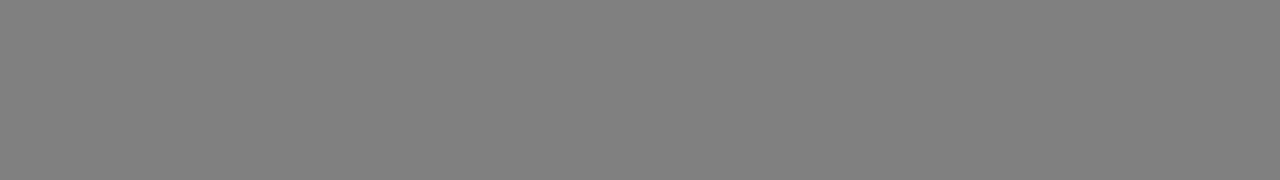
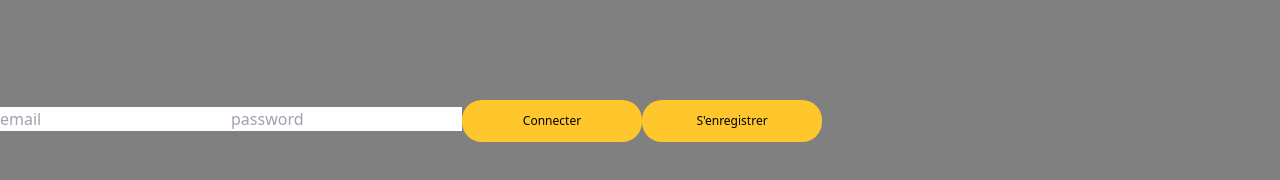
Before and after one commit to NuRoZ123/challenge48hFront, a Vue app: page / in a window 1280 px wide. Shown: the part 420-600 px from the top of the page. Built offline with nearby package versions, Linux system fonts and the light colour scheme; no server answers.

Commit message:
fix slect page

```diff
--- a/src/App.vue
+++ b/src/App.vue
@@ -42,8 +42,7 @@ export default {
     ProduitComponent
   },
   data: () => ({
-	page: "shop",
-    //page: localStorage.getItem("token") != null ? "shop" : "auth",
+	page: localStorage.getItem("token") != null ? "shop" : "auth",
     panier: [],
     error: "",
     msg: ""
--- a/src/components/AuthComponent.vue
+++ b/src/components/AuthComponent.vue
@@ -1,5 +1,5 @@
 <template>
-  <div class="flex flex-col justify-center items-center space-y-4">
+  <div class="flex flex-col  items-center space-y-4">
     <input class="rounded-2xl text-center" type="email" v-model="this.email" placeholder="email">
     <input class="rounded-2xl text-center" type="password" v-model="this.password" placeholder="password">
     <button type="button" v-on:click="login">Connecter</button>
```
